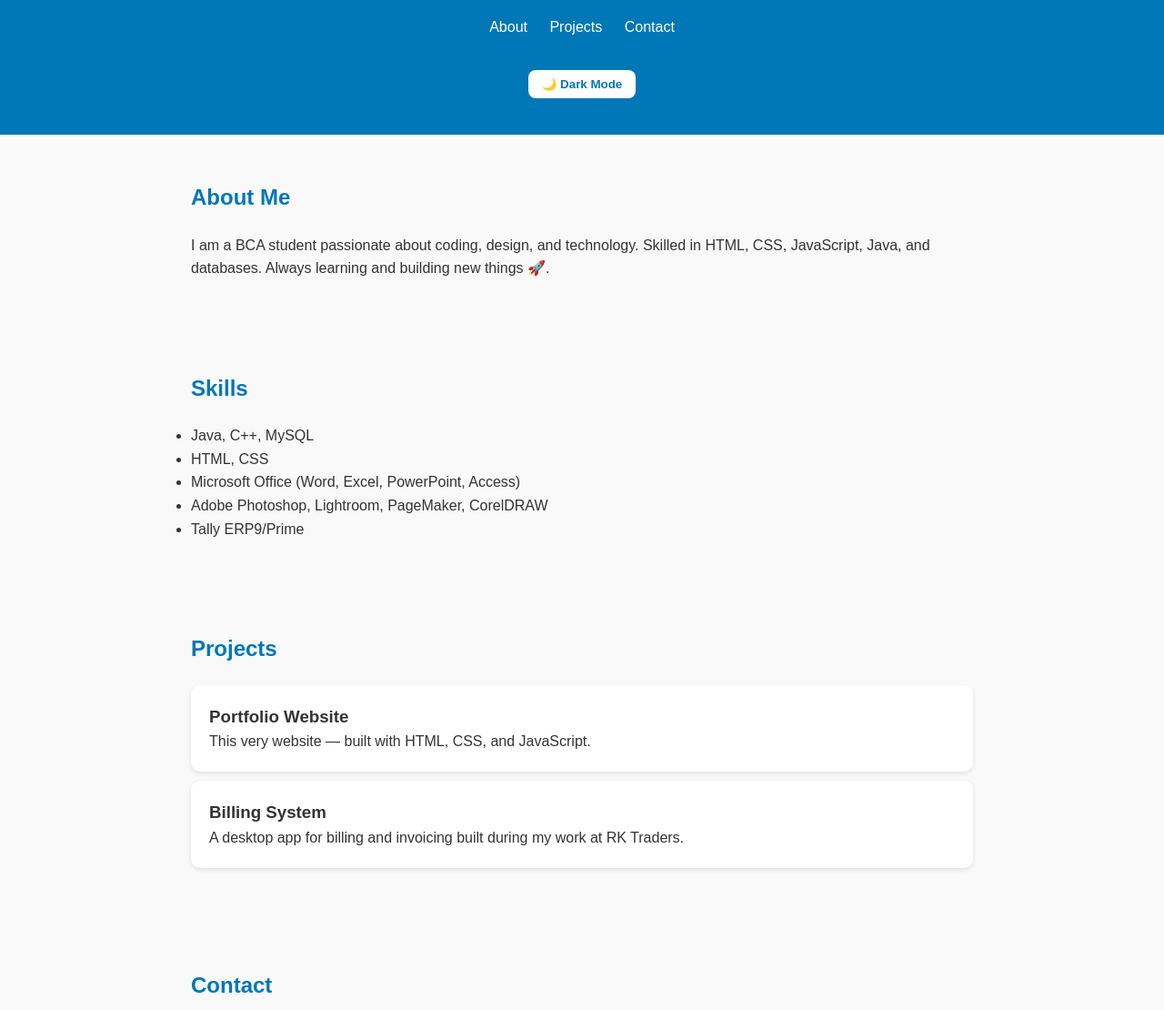
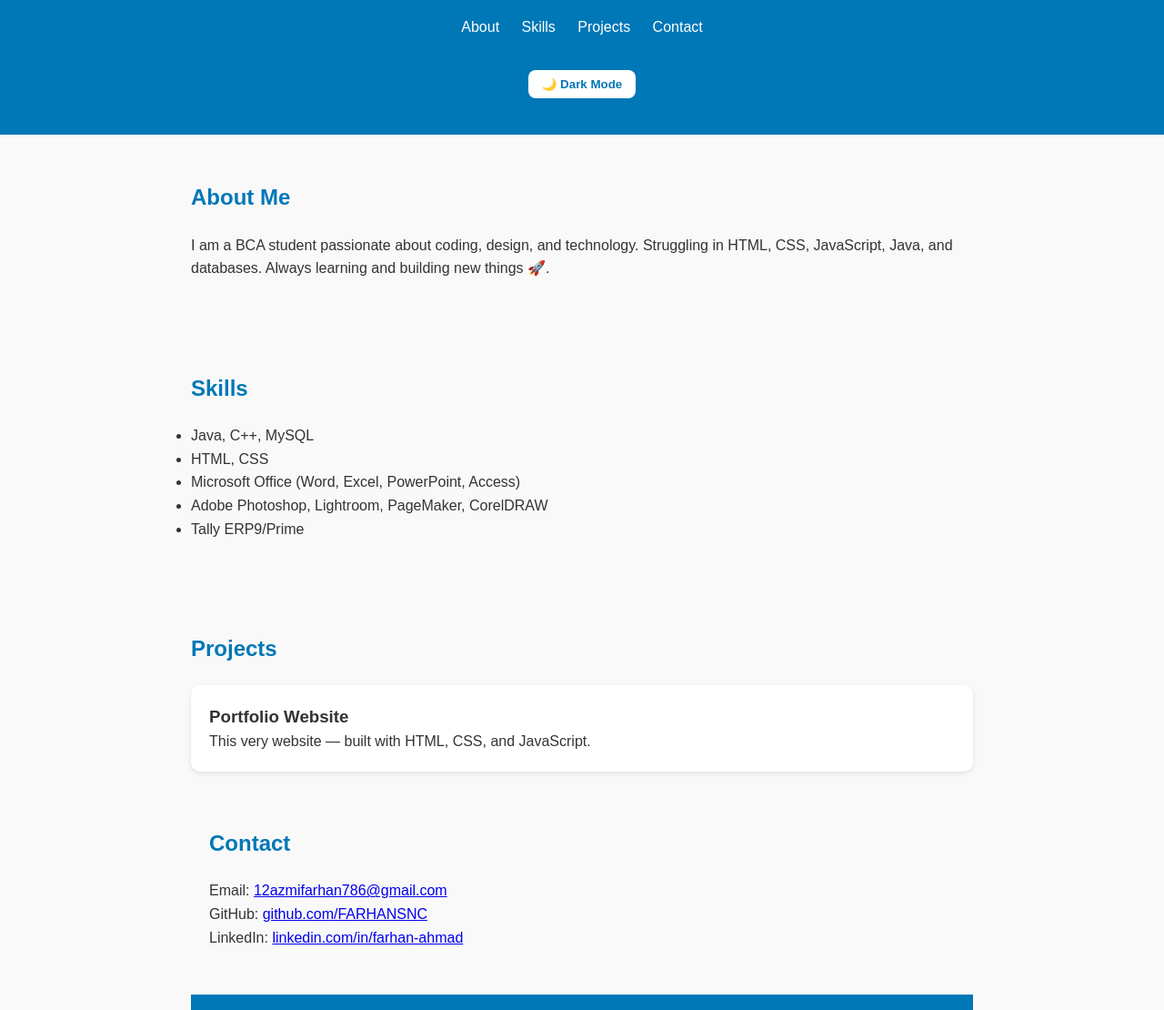
Before and after one commit to FARHANSNC/Portfolio, a plain HTML site: page index.html in a window 1280 px wide. Shown: the part 133-1243 px from the top of the page at 91% size. Drawn offline with Linux system fonts and the light colour scheme.

Commit message:
Update index.html

```diff
--- a/index.html
+++ b/index.html
@@ -13,6 +13,7 @@
     <p>Aspiring Developer | Tech Enthusiast | Lifelong Learner</p>
     <nav>
       <a href="#about">About</a>
+      <a href="skills">Skills</a>
       <a href="#projects">Projects</a>
       <a href="#contact">Contact</a>
     </nav>
@@ -24,7 +25,7 @@
     <h2>About Me</h2>
     <p>
       I am a BCA student passionate about coding, design, and technology.
-      Skilled in HTML, CSS, JavaScript, Java, and databases.
+      Struggling in HTML, CSS, JavaScript, Java, and databases.
       Always learning and building new things 🚀.
     </p>
   </section>
@@ -48,11 +49,6 @@
       <h3>Portfolio Website</h3>
       <p>This very website — built with HTML, CSS, and JavaScript.</p>
     </div>
-    <div class="project-card">
-      <h3>Billing System</h3>
-      <p>A desktop app for billing and invoicing built during my work at RK Traders.</p>
-    </div>
-  </section>
 
   <!-- Contact Section -->
   <section id="contact">
```
